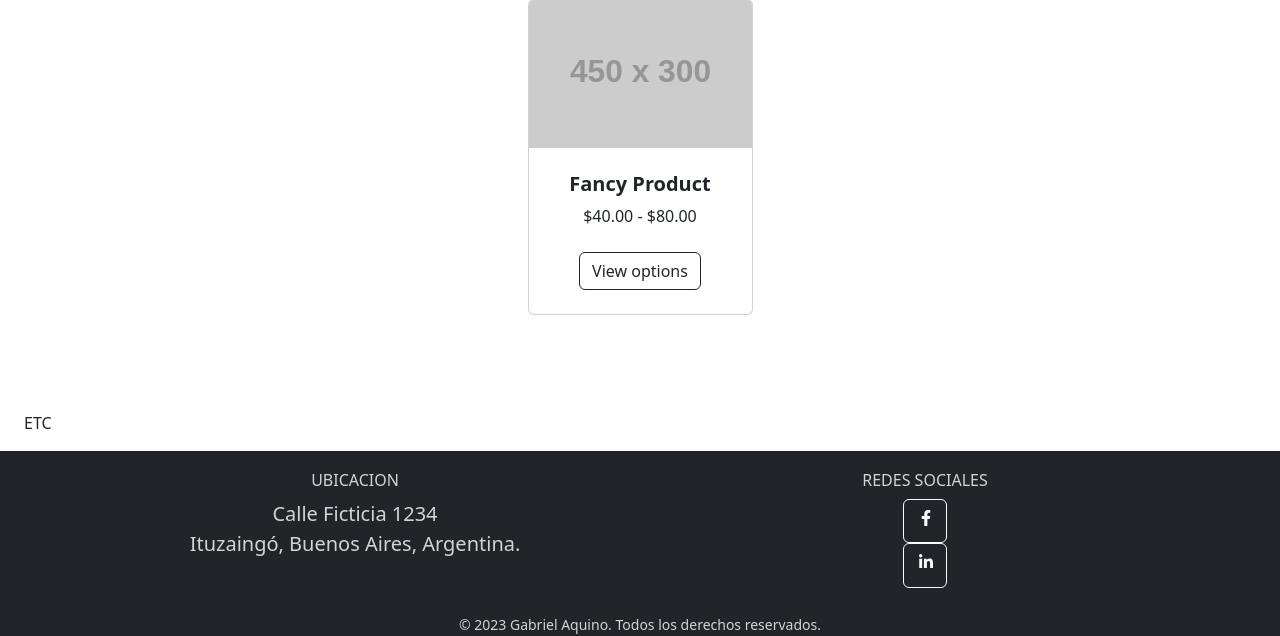
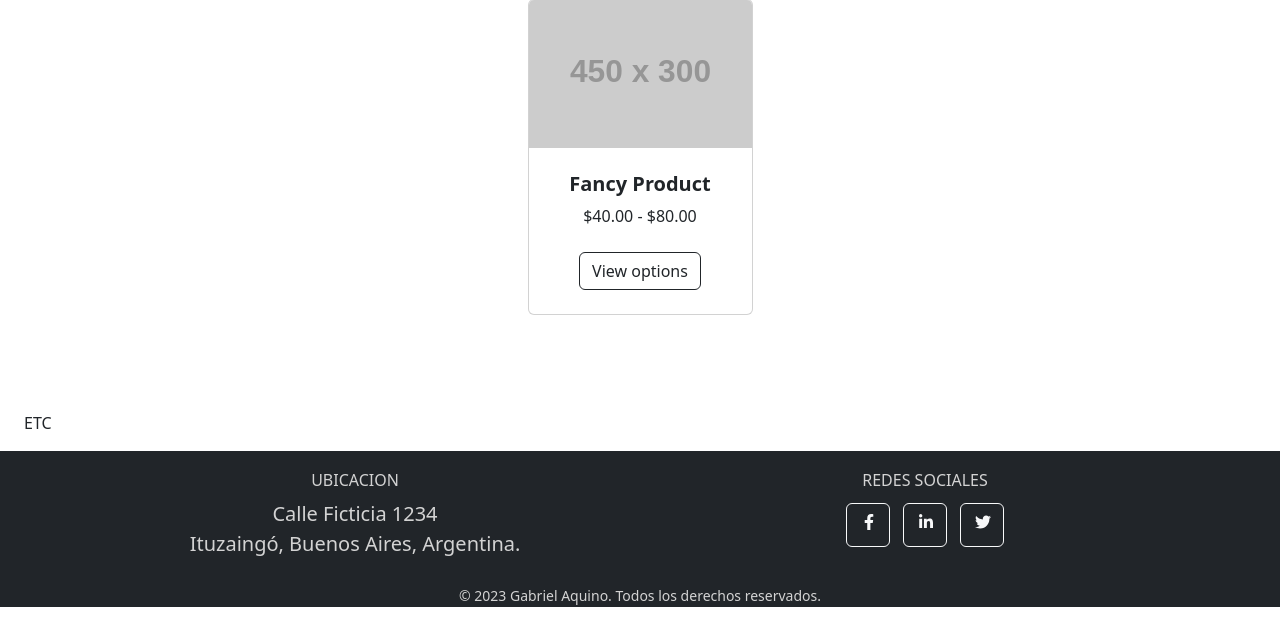
Before and after one commit to gabaq/Tercera-pre-entrega-Aquino, a Django app: page /apppedidos/inicio/ in a window 1280 px wide. Shown: the part 798-1434 px from the top of the page. After the commit the page ends 1405 px from the top, so only its background shows below. Run offline with Django 4.2, Linux system fonts and the light colour scheme; grey boxes labelled with a size stand in for pictures from a placeholder-image service; some libraries are stand-ins or nearby versions.

Commit message:
Social media icons

```diff
--- a/Pedidos/static/Pedidos/css/main.css
+++ b/Pedidos/static/Pedidos/css/main.css
@@ -31,6 +31,15 @@ html {
   text-align: center;
   color: lightgray;
 }
+
+.mx-1 {
+  margin-top: 0.25rem !important;
+  margin-right: 0.25rem !important;
+  margin-bottom: 0.25rem !important;
+  margin-left: 0.25rem !important;
+
+}
+
 
 .btn {
   --bs-btn-padding-x: 0.75rem;
--- a/Pedidos/templates/Pedidos/index.html
+++ b/Pedidos/templates/Pedidos/index.html
@@ -53,9 +53,9 @@
                 <!--Footer social media-->
                     <div class="col">
                         <h6 class="text-uppercase">Redes sociales</h6>
-                        <a class="btn btn-outline-light btn-social" href="https://www.facebook.com/" target="_blank" rel="noopener noreferrer"><i class="fab fa-fw fa-facebook-f"></i></a>
-                        <br />
-                        <a class="btn btn-social btn-outline-light" href="https://www.instagram.com/" target="_blank" rel="noopener noreferrer"><i class="fab fa-fw fa-linkedin-in"></i></a>
+                        <a class="btn btn-social btn-outline-light mx-1" href="https://www.facebook.com/" target="_blank" rel="noopener noreferrer"><i class="fab fa-fw fa-facebook-f"></i></a>
+                        <a class="btn btn-social btn-outline-light mx-1" href="https://www.instagram.com/" target="_blank" rel="noopener noreferrer"><i class="fab fa-fw fa-linkedin-in"></i></a>
+                        <a class="btn btn-social btn-outline-light mx-1" href="https://www.twitter.com/" target="_blank" rel="noopener noreferrer"><i class="fab fa-fw fa-twitter"></i></a>
                     </div>
                     <div class="container">
                         <small>
```
